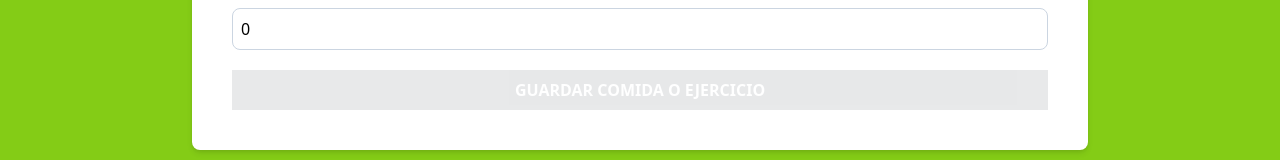
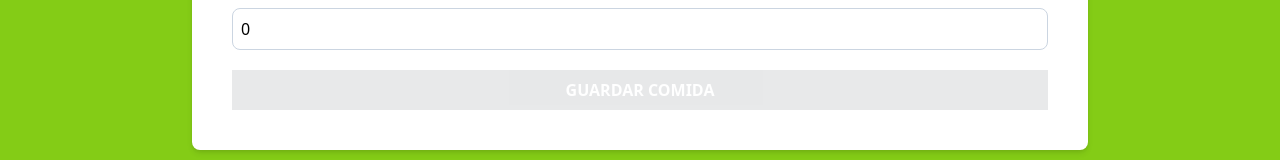
Before and after one commit to DanielaCode/04-calorie-tracker, a React (Vite) app: page / in a window 1280 px wide. Shown: the part 404-564 px from the top of the page. Built offline with nearby package versions, Linux system fonts and the light colour scheme.

Commit message:
Sowun conditionally the text in the button

```diff
--- a/src/components/Form.tsx
+++ b/src/components/Form.tsx
@@ -92,7 +92,7 @@ function Form() {
 
       <input
         type="submit"
-        value="Guardar comida o ejercicio"
+        value={activity.category===1?"Guardar comida":"Guardar ejercicio"}
         className=" text-white bg-gray-800 hover:bg-gray-900 w-full p-2 font-bold uppercase text-w disabled:opacity-10"
         disabled={!isValidActivity()}
       />
```
